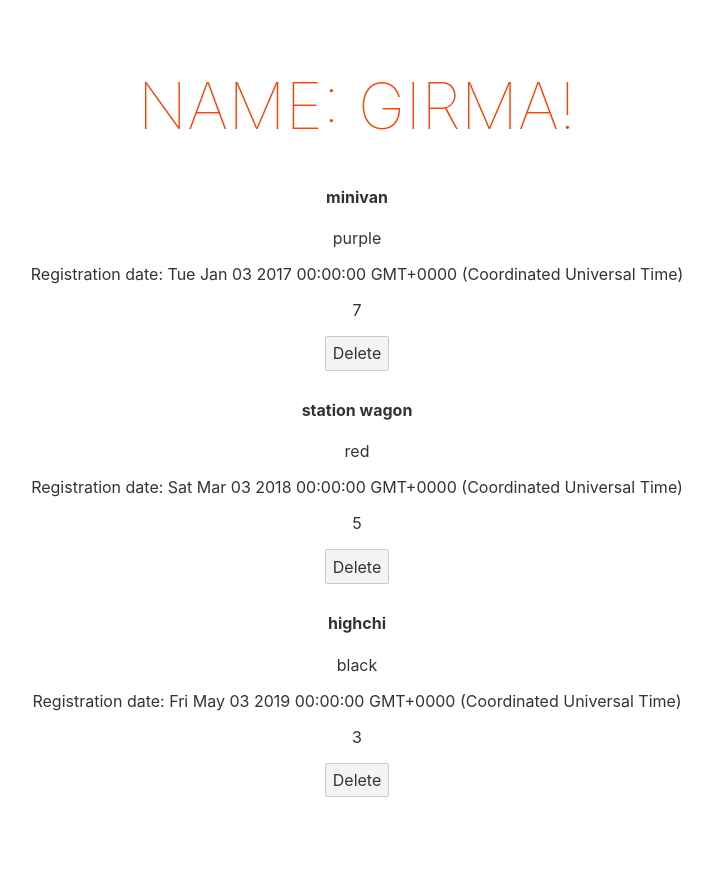
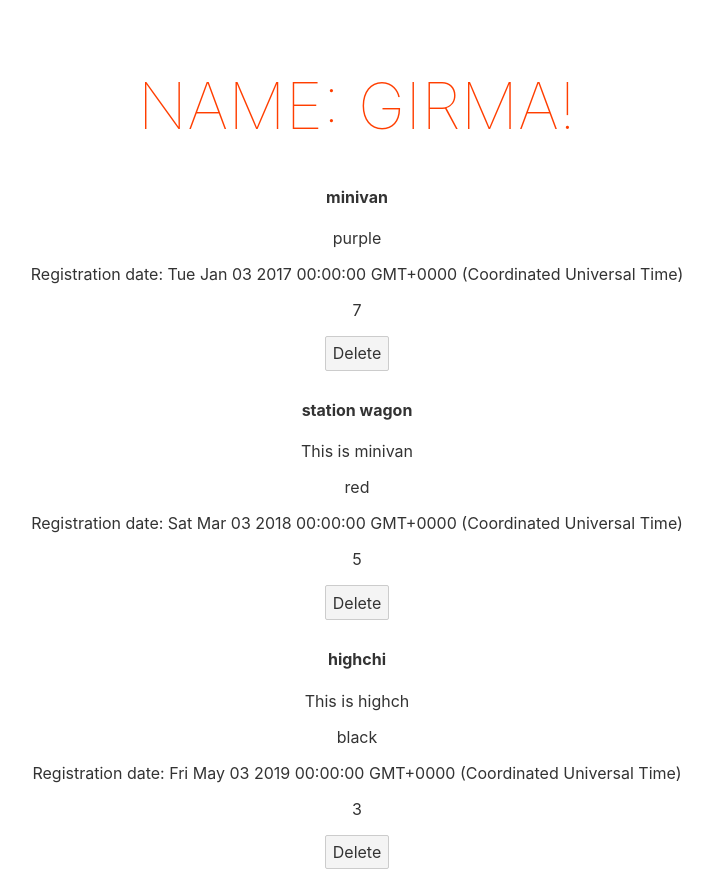
Before and after one commit to girma-tesfaye/svelteup, a Svelte app: page / in a window 1280 px wide. Shown: the whole page, without its empty margins (283-996 px from the left). Before the commit the page ends 821 px from the top, so only its background shows below. Built offline with nearby package versions, Linux system fonts and the light colour scheme.

Commit message:
Conditionals

```diff
--- a/src/App.svelte
+++ b/src/App.svelte
@@ -56,6 +56,11 @@
 	{#each cars as car (car.capacity)}
 		<div>
 			<h4>{car.type}</h4>
+			{#if car.capacity === 3}
+				<p>This is highch</p>
+			{:else if car.capacity === 5 }
+				<p>This is minivan</p>
+			{/if}
 			<p>{car.color}</p>
 			<p>Registration date: {car.registration}</p>
 			<p>{car.capacity}</p>
```
